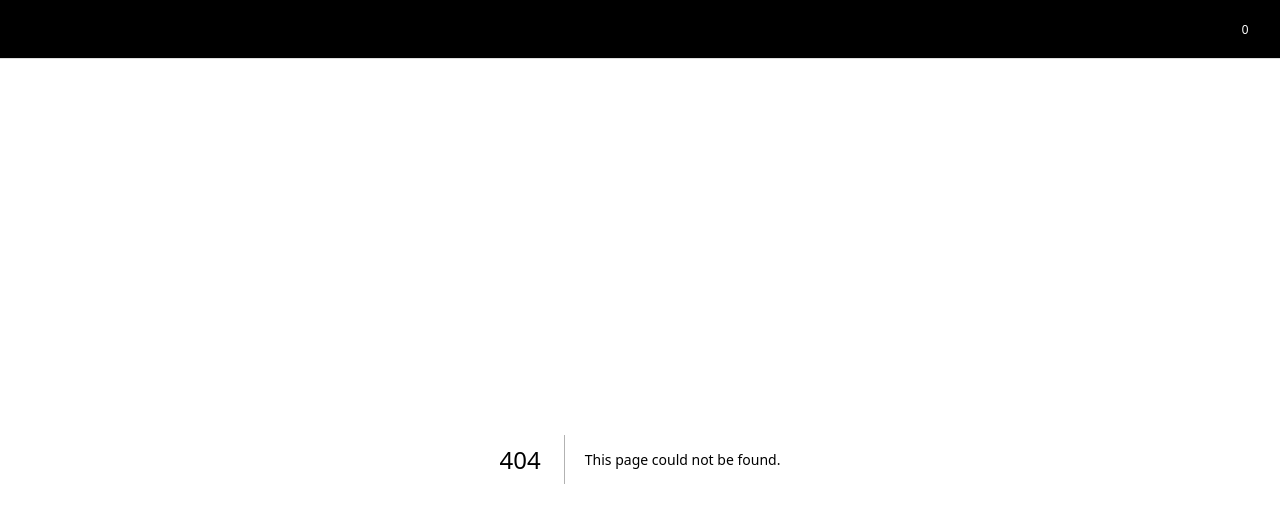
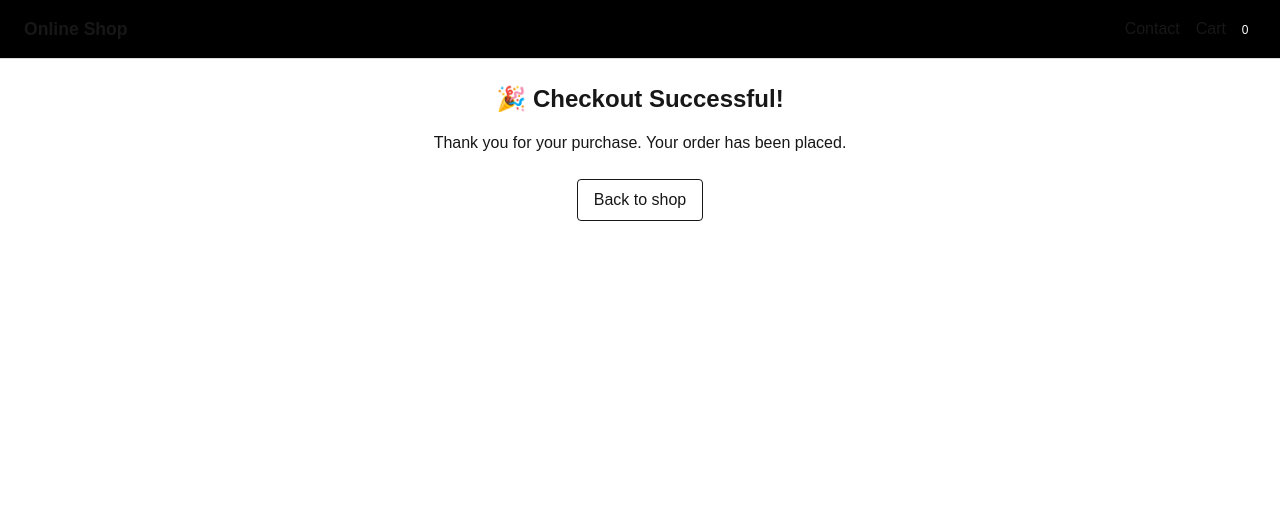
Before and after one commit to NoroffFEU/jsfw-2025-v1-janina-javascriptframeworks, a Next.js app: page /success in a window 1280 px wide. Before the commit this address had no page. Shown: the top 522 px of the page. Built offline with nearby package versions, Linux system fonts and the light colour scheme.

Commit message:
feat: navigate to checkout success page

```diff
--- a/src/app/cart/page.tsx
+++ b/src/app/cart/page.tsx
@@ -2,8 +2,11 @@
 
 import { useCartStore } from "@/stores/cart.store";
 import toast from "react-hot-toast";
+import { useRouter } from "next/navigation";
 
 export default function CartPage() {
+  const router = useRouter();
+
   const {
     items,
     removeFromCart,
@@ -65,6 +68,7 @@ export default function CartPage() {
           onClick={() => {
             clearCart();
             toast.success("Checkout successful");
+            router.push("/success");
           }}
           className="px-4 py-2 border rounded"
         >
--- /dev/null
+++ b/src/app/success/page.tsx
@@ -0,0 +1,24 @@
+"use client";
+
+import Link from "next/link";
+
+export default function SuccessPage() {
+  return (
+    <main className="p-6 max-w-xl mx-auto text-center">
+      <h1 className="text-2xl font-semibold mb-4">
+        🎉 Checkout Successful!
+      </h1>
+
+      <p className="mb-6">
+        Thank you for your purchase. Your order has been placed.
+      </p>
+
+      <Link
+        href="/"
+        className="inline-block px-4 py-2 border rounded"
+      >
+        Back to shop
+      </Link>
+    </main>
+  );
+}
```
